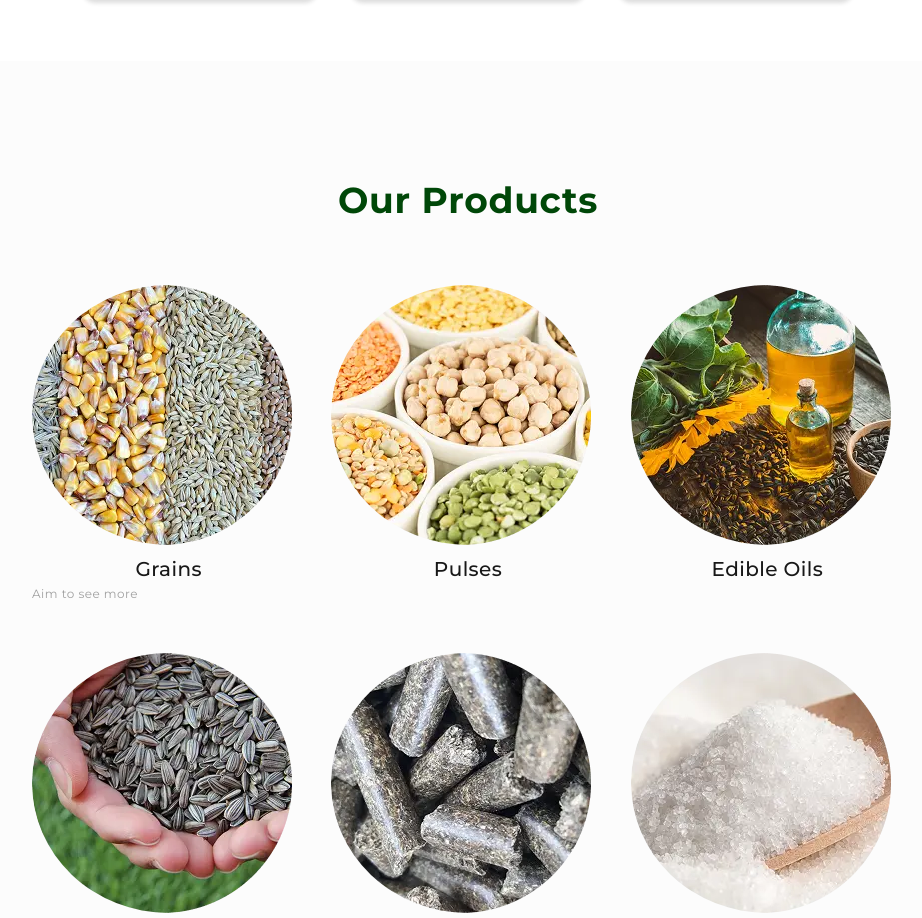
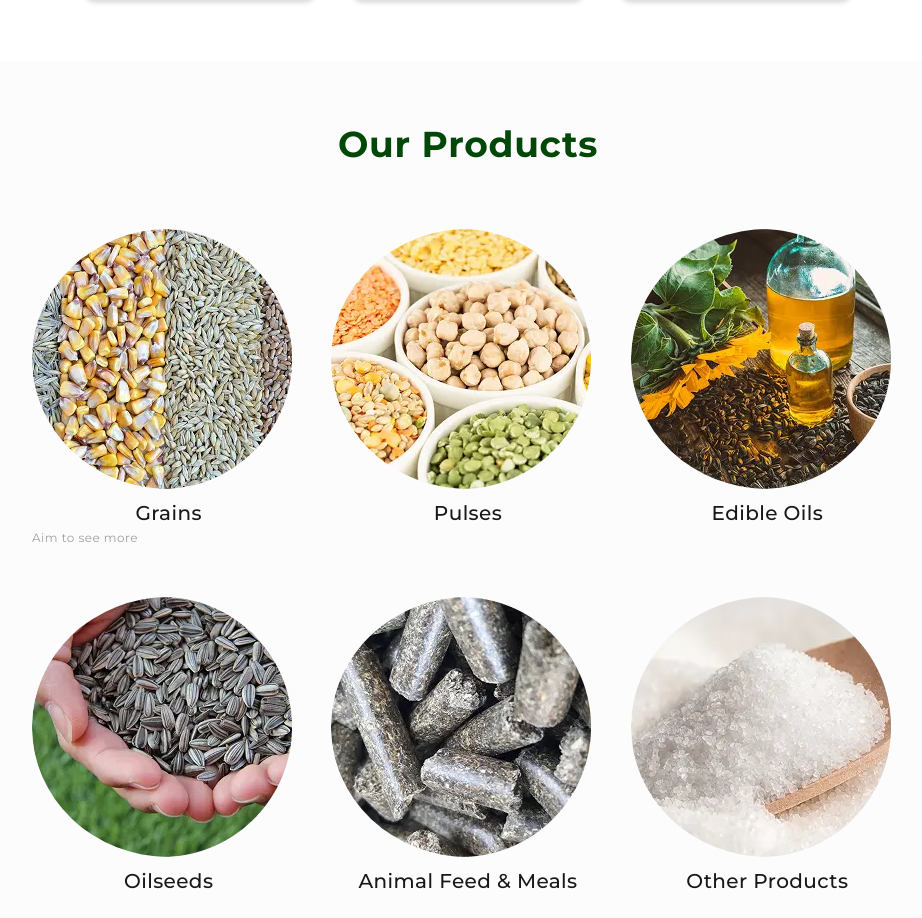
Before and after one commit to mykhailo-moskalov/senos, a plain HTML site: page index.html in a window 1280 px wide. Shown: the part 1147-2065 px from the top of the page, without its empty margins (172-1094 px from the left). Drawn offline with nearby package versions, Linux system fonts and the light colour scheme; a script that the page names is missing.

Commit message:
fix padding

```diff
--- a/css/styles.css
+++ b/css/styles.css
@@ -357,12 +357,12 @@
 }
 
 .products-container {
-  padding: 60px 8px;
+  padding: 32px 8px;
   background-color: var(--cloud);
   border-radius: 12px;
 
   @media screen and (min-width: 1024px) {
-    padding: 120px 76px;
+    padding: 64px 76px;
   }
 }
 
```
